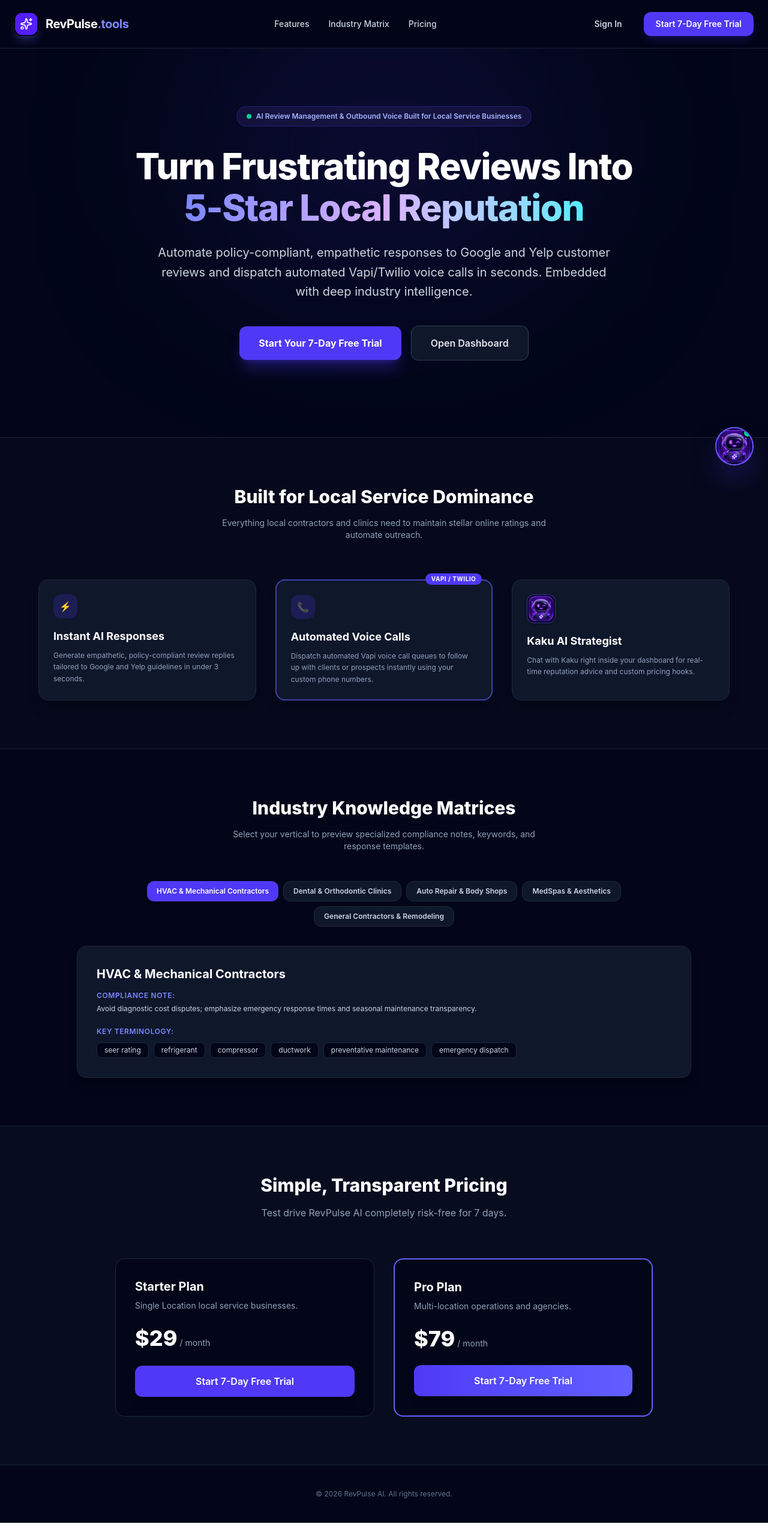
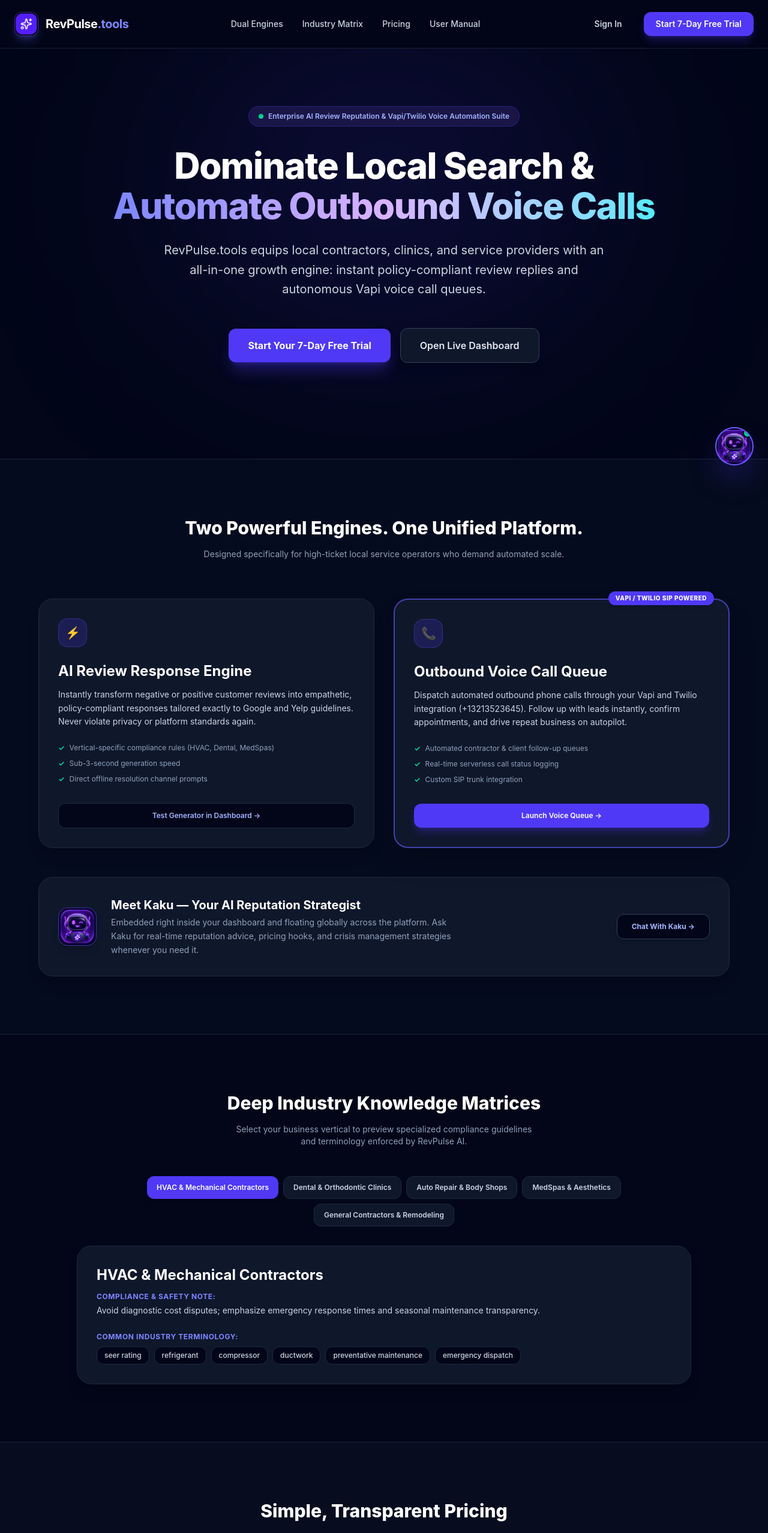
Before and after one commit to dkakucorp-lgtm/revpulse-ai, a React (Vite) app: page / in a window 1280 px wide. Shown: the top 2556 px of the page at 60% size. Built offline with nearby package versions, Linux system fonts and the light colour scheme.

Commit message:
Redesign LandingPage with dual-engine AI review and Vapi voice positioning, Kaku spotlight, and comprehensive footer links

```diff
--- a/src/components/LandingPage.jsx
+++ b/src/components/LandingPage.jsx
@@ -13,13 +13,13 @@ export default function LandingPage() {
     <div className="min-h-screen bg-slate-950 text-slate-100 font-sans antialiased selection:bg-indigo-500 selection:text-white">
 
       {/* Top Navigation */}
-      <nav className="border-b border-slate-800/80 bg-slate-950/80 backdrop-blur-md sticky top-0 z-50">
+      <nav className="border-b border-slate-800/80 bg-slate-950/90 backdrop-blur-md sticky top-0 z-50">
         <div className="max-w-7xl mx-auto px-6 h-20 flex items-center justify-between">
           <div className="flex items-center space-x-3">
             <img
               src="/logo.png"
               alt="RevPulse Logo"
-              className="w-10 h-10 rounded-xl object-cover bg-indigo-950 flex-shrink-0 shadow-lg shadow-indigo-500/30"
+              className="w-10 h-10 rounded-xl object-cover bg-indigo-950 flex-shrink-0 shadow-lg shadow-indigo-500/30 border border-indigo-500/30"
             />
             <span className="font-bold text-xl tracking-tight text-white">
               RevPulse<span className="text-indigo-400">.tools</span>
@@ -27,9 +27,10 @@ export default function LandingPage() {
           </div>
 
           <div className="hidden md:flex items-center space-x-8 text-sm font-medium text-slate-300">
-            <a href="#features" className="hover:text-white transition">Features</a>
+            <a href="#features" className="hover:text-white transition">Dual Engines</a>
             <a href="#matrix" className="hover:text-white transition">Industry Matrix</a>
             <a href="#pricing" className="hover:text-white transition">Pricing</a>
+            <a href="/manual" className="hover:text-white transition">User Manual</a>
           </div>
 
           <div className="flex items-center space-x-4">
@@ -41,7 +42,7 @@ export default function LandingPage() {
             </button>
             <button
               onClick={() => setIsAuthOpen(true)}
-              className="px-5 py-2.5 text-sm font-semibold text-white bg-indigo-600 hover:bg-indigo-500 rounded-xl transition shadow-lg shadow-indigo-600/20"
+              className="px-5 py-2.5 text-sm font-semibold text-white bg-indigo-600 hover:bg-indigo-500 rounded-xl transition shadow-lg shadow-indigo-600/30"
             >
               Start 7-Day Free Trial
             </button>
@@ -49,28 +50,28 @@ export default function LandingPage() {
         </div>
       </nav>
 
-      {/* Hero Section */}
-      <section className="relative pt-24 pb-20 px-6 overflow-hidden">
-        <div className="absolute top-1/4 left-1/2 -translate-x-1/2 -translate-y-1/2 w-[600px] h-[400px] bg-indigo-600/15 rounded-full blur-[140px] pointer-events-none"></div>
+      {/* Hero Section: Dual-Pillar Positioning */}
+      <section className="relative pt-24 pb-24 px-6 overflow-hidden">
+        <div className="absolute top-1/3 left-1/2 -translate-x-1/2 -translate-y-1/2 w-[700px] h-[450px] bg-indigo-600/15 rounded-full blur-[150px] pointer-events-none"></div>
 
         <div className="max-w-5xl mx-auto text-center relative z-10">
-          <div className="inline-flex items-center space-x-2 px-4 py-2 rounded-full bg-indigo-950/60 border border-indigo-800/50 text-indigo-300 text-xs font-semibold mb-8 backdrop-blur-sm">
+          <div className="inline-flex items-center space-x-2 px-4 py-2 rounded-full bg-indigo-950/80 border border-indigo-800/60 text-indigo-300 text-xs font-semibold mb-8 backdrop-blur-sm shadow-inner">
             <span className="flex h-2 w-2 rounded-full bg-emerald-400 animate-pulse"></span>
-            <span>AI Review Management & Outbound Voice Built for Local Service Businesses</span>
+            <span>Enterprise AI Review Reputation & Vapi/Twilio Voice Automation Suite</span>
           </div>
 
-          <h1 className="text-4xl sm:text-6xl font-extrabold tracking-tight text-white leading-[1.15] mb-6">
-            Turn Frustrating Reviews Into <br className="hidden sm:inline" />
+          <h1 className="text-4xl sm:text-6xl font-extrabold tracking-tight text-white leading-[1.12] mb-6">
+            Dominate Local Search & <br className="hidden sm:inline" />
             <span className="bg-gradient-to-r from-indigo-400 via-purple-300 to-cyan-300 bg-clip-text text-transparent">
-              5-Star Local Reputation
+              Automate Outbound Voice Calls
             </span>
           </h1>
 
-          <p className="text-lg sm:text-xl text-slate-300 max-w-3xl mx-auto mb-10 leading-relaxed font-normal">
-            Automate policy-compliant, empathetic responses to Google and Yelp customer reviews and dispatch automated Vapi/Twilio voice calls in seconds. Embedded with deep industry intelligence.
+          <p className="text-lg sm:text-xl text-slate-300 max-w-3xl mx-auto mb-12 leading-relaxed font-normal">
+            RevPulse.tools equips local contractors, clinics, and service providers with an all-in-one growth engine: instant policy-compliant review replies and autonomous Vapi voice call queues.
           </p>
 
-          <div className="flex flex-col sm:flex-row items-center justify-center gap-4 mb-12">
+          <div className="flex flex-col sm:flex-row items-center justify-center gap-4 mb-16">
             <button
               onClick={() => setIsAuthOpen(true)}
               className="w-full sm:w-auto px-8 py-4 bg-indigo-600 hover:bg-indigo-500 text-white font-bold rounded-xl text-base shadow-xl shadow-indigo-600/30 transition transform hover:-translate-y-0.5"
@@ -79,53 +80,122 @@ export default function LandingPage() {
             </button>
             <a
               href="/app"
-              className="w-full sm:w-auto px-8 py-4 bg-slate-900 hover:bg-slate-800 border border-slate-700 text-slate-200 font-semibold rounded-xl text-base transition text-center"
+              className="w-full sm:w-auto px-8 py-4 bg-slate-900 hover:bg-slate-800 border border-slate-700 text-slate-200 font-semibold rounded-xl text-base transition text-center shadow-lg"
             >
-              Open Dashboard
+              Open Live Dashboard
             </a>
           </div>
         </div>
       </section>
 
-      {/* Features Section */}
-      <section id="features" className="py-20 px-6 bg-slate-900/20 border-t border-slate-800/80">
+      {/* Dual Core Engines Section */}
+      <section id="features" className="py-24 px-6 bg-slate-900/30 border-t border-slate-800/80">
         <div className="max-w-6xl mx-auto">
           <div className="text-center mb-16">
-            <h2 className="text-3xl font-extrabold text-white mb-4">Built for Local Service Dominance</h2>
-            <p className="text-slate-400 max-w-xl mx-auto text-sm">Everything local contractors and clinics need to maintain stellar online ratings and automate outreach.</p>
+            <h2 className="text-3xl font-extrabold text-white mb-4">Two Powerful Engines. One Unified Platform.</h2>
+            <p className="text-slate-400 max-w-2xl mx-auto text-sm">Designed specifically for high-ticket local service operators who demand automated scale.</p>
           </div>
 
-          <div className="grid grid-cols-1 md:grid-cols-3 gap-8">
-            <div className="bg-slate-900 border border-slate-800 rounded-2xl p-6 shadow-xl">
-              <div className="w-10 h-10 rounded-xl bg-indigo-600/20 text-indigo-400 flex items-center justify-center font-bold mb-4">⚡</div>
-              <h3 className="text-lg font-bold text-white mb-2">Instant AI Responses</h3>
-              <p className="text-slate-400 text-xs leading-relaxed">Generate empathetic, policy-compliant review replies tailored to Google and Yelp guidelines in under 3 seconds.</p>
+          <div className="grid grid-cols-1 md:grid-cols-2 gap-8 mb-12">
+            {/* Engine 1: Review Management */}
+            <div className="bg-slate-900 border border-slate-800 rounded-3xl p-8 shadow-xl flex flex-col justify-between">
+              <div>
+                <div className="w-12 h-12 rounded-2xl bg-indigo-600/20 text-indigo-400 flex items-center justify-center font-bold text-xl mb-6 border border-indigo-500/30">
+                  ⚡
+                </div>
+                <h3 className="text-2xl font-bold text-white mb-3">AI Review Response Engine</h3>
+                <p className="text-slate-300 text-sm leading-relaxed mb-6">
+                  Instantly transform negative or positive customer reviews into empathetic, policy-compliant responses tailored exactly to Google and Yelp guidelines. Never violate privacy or platform standards again.
+                </p>
+                <ul className="space-y-2.5 text-xs text-slate-400 mb-8">
+                  <li className="flex items-center space-x-2">
+                    <span className="text-emerald-400 font-bold">✓</span>
+                    <span>Vertical-specific compliance rules (HVAC, Dental, MedSpas)</span>
+                  </li>
+                  <li className="flex items-center space-x-2">
+                    <span className="text-emerald-400 font-bold">✓</span>
+                    <span>Sub-3-second generation speed</span>
+                  </li>
+                  <li className="flex items-center space-x-2">
+                    <span className="text-emerald-400 font-bold">✓</span>
+                    <span>Direct offline resolution channel prompts</span>
+                  </li>
+                </ul>
+              </div>
+              <a
+                href="/app"
+                className="inline-flex items-center justify-center py-3 bg-slate-950 hover:bg-indigo-950 border border-slate-800 text-indigo-300 font-semibold rounded-xl text-xs transition"
+              >
+                Test Generator in Dashboard &rarr;
+              </a>
             </div>
 
-            <div className="bg-slate-900 border-2 border-indigo-500/60 rounded-2xl p-6 shadow-xl relative">
-              <div className="absolute -top-3 right-4 bg-indigo-600 text-white text-[10px] font-bold px-2.5 py-0.5 rounded-full uppercase tracking-wider">Vapi / Twilio</div>
-              <div className="w-10 h-10 rounded-xl bg-indigo-600/20 text-indigo-400 flex items-center justify-center font-bold mb-4">📞</div>
-              <h3 className="text-lg font-bold text-white mb-2">Automated Voice Calls</h3>
-              <p className="text-slate-400 text-xs leading-relaxed">Dispatch automated Vapi voice call queues to follow up with clients or prospects instantly using your custom phone numbers.</p>
+            {/* Engine 2: Outbound Voice Calls */}
+            <div className="bg-slate-900 border-2 border-indigo-500/60 rounded-3xl p-8 shadow-2xl relative flex flex-col justify-between">
+              <div className="absolute -top-3.5 right-6 bg-indigo-600 text-white text-[10px] font-extrabold px-3 py-1 rounded-full uppercase tracking-wider shadow-md">
+                Vapi / Twilio SIP Powered
+              </div>
+              <div>
+                <div className="w-12 h-12 rounded-2xl bg-indigo-600/20 text-indigo-400 flex items-center justify-center font-bold text-xl mb-6 border border-indigo-500/30">
+                  📞
+                </div>
+                <h3 className="text-2xl font-bold text-white mb-3">Outbound Voice Call Queue</h3>
+                <p className="text-slate-300 text-sm leading-relaxed mb-6">
+                  Dispatch automated outbound phone calls through your Vapi and Twilio integration (+13213523645). Follow up with leads instantly, confirm appointments, and drive repeat business on autopilot.
+                </p>
+                <ul className="space-y-2.5 text-xs text-slate-400 mb-8">
+                  <li className="flex items-center space-x-2">
+                    <span className="text-emerald-400 font-bold">✓</span>
+                    <span>Automated contractor & client follow-up queues</span>
+                  </li>
+                  <li className="flex items-center space-x-2">
+                    <span className="text-emerald-400 font-bold">✓</span>
+                    <span>Real-time serverless call status logging</span>
+                  </li>
+                  <li className="flex items-center space-x-2">
+                    <span className="text-emerald-400 font-bold">✓</span>
+                    <span>Custom SIP trunk integration</span>
+                  </li>
+                </ul>
+              </div>
+              <a
+                href="/app"
+                className="inline-flex items-center justify-center py-3 bg-indigo-600 hover:bg-indigo-500 text-white font-semibold rounded-xl text-xs transition shadow-lg shadow-indigo-600/30"
+              >
+                Launch Voice Queue &rarr;
+              </a>
             </div>
+          </div>
 
-            <div className="bg-slate-900 border border-slate-800 rounded-2xl p-6 shadow-xl">
-              <div className="w-12 h-12 rounded-xl bg-indigo-950 border border-indigo-500/40 overflow-hidden flex items-center justify-center mb-4 shadow-md">
+          {/* Kaku AI Strategist Spotlight Card */}
+          <div className="bg-slate-900 border border-slate-800 rounded-3xl p-8 shadow-xl flex flex-col sm:flex-row items-center justify-between gap-8">
+            <div className="flex items-center space-x-6">
+              <div className="w-16 h-16 rounded-2xl bg-indigo-950 border border-indigo-500/40 overflow-hidden flex-shrink-0 shadow-lg">
                 <img src="/kaku-mascot.png" alt="Kaku AI Mascot" className="w-full h-full object-cover" />
               </div>
-              <h3 className="text-lg font-bold text-white mb-2">Kaku AI Strategist</h3>
-              <p className="text-slate-400 text-xs leading-relaxed">Chat with Kaku right inside your dashboard for real-time reputation advice and custom pricing hooks.</p>
+              <div>
+                <h3 className="text-xl font-bold text-white mb-1">Meet Kaku — Your AI Reputation Strategist</h3>
+                <p className="text-slate-400 text-xs sm:text-sm leading-relaxed max-w-xl">
+                  Embedded right inside your dashboard and floating globally across the platform. Ask Kaku for real-time reputation advice, pricing hooks, and crisis management strategies whenever you need it.
+                </p>
+              </div>
             </div>
+            <button
+              onClick={() => setIsAuthOpen(true)}
+              className="px-6 py-3 bg-slate-950 hover:bg-indigo-950 border border-slate-700 text-indigo-300 font-bold rounded-xl text-xs transition whitespace-nowrap shadow-md"
+            >
+              Chat With Kaku &rarr;
+            </button>
           </div>
         </div>
       </section>
 
       {/* Industry Matrix Section */}
-      <section id="matrix" className="py-20 px-6 bg-slate-950 border-t border-slate-800/80">
+      <section id="matrix" className="py-24 px-6 bg-slate-950 border-t border-slate-800/80">
         <div className="max-w-5xl mx-auto">
           <div className="text-center mb-12">
-            <h2 className="text-3xl font-extrabold text-white mb-4">Industry Knowledge Matrices</h2>
-            <p className="text-slate-400 text-sm max-w-lg mx-auto">Select your vertical to preview specialized compliance notes, keywords, and response templates.</p>
+            <h2 className="text-3xl font-extrabold text-white mb-4">Deep Industry Knowledge Matrices</h2>
+            <p className="text-slate-400 text-sm max-w-lg mx-auto">Select your business vertical to preview specialized compliance guidelines and terminology enforced by RevPulse AI.</p>
           </div>
 
           <div className="flex flex-wrap justify-center gap-2 mb-8">
@@ -133,7 +203,7 @@ export default function LandingPage() {
               <button
                 key={ind.id}
                 onClick={() => setSelectedIndustry(ind.id)}
-                className={`px-4 py-2 rounded-xl text-xs font-semibold transition ${
+                className={`px-4 py-2.5 rounded-xl text-xs font-semibold transition ${
                   selectedIndustry === ind.id
                     ? 'bg-indigo-600 text-white shadow-md'
                     : 'bg-slate-900 text-slate-300 hover:bg-slate-800 border border-slate-800'
@@ -145,17 +215,17 @@ export default function LandingPage() {
           </div>
 
           {industryKnowledgeData[selectedIndustry] && (
-            <div className="bg-slate-900 border border-slate-800 rounded-2xl p-8 shadow-xl">
-              <h3 className="text-xl font-bold text-white mb-2">{industryKnowledgeData[selectedIndustry].name}</h3>
-              <div className="mb-4">
-                <span className="text-xs font-semibold text-indigo-400 uppercase tracking-wider">Compliance Note:</span>
-                <p className="text-xs text-slate-300 mt-1">{industryKnowledgeData[selectedIndustry].complianceNotes}</p>
+            <div className="bg-slate-900 border border-slate-800 rounded-3xl p-8 shadow-xl">
+              <h3 className="text-2xl font-bold text-white mb-3">{industryKnowledgeData[selectedIndustry].name}</h3>
+              <div className="mb-6">
+                <span className="text-xs font-bold text-indigo-400 uppercase tracking-wider block mb-1">Compliance & Safety Note:</span>
+                <p className="text-xs sm:text-sm text-slate-300 leading-relaxed">{industryKnowledgeData[selectedIndustry].complianceNotes}</p>
               </div>
               <div>
-                <span className="text-xs font-semibold text-indigo-400 uppercase tracking-wider">Key Terminology:</span>
-                <div className="flex flex-wrap gap-2 mt-2">
+                <span className="text-xs font-bold text-indigo-400 uppercase tracking-wider block mb-2">Common Industry Terminology:</span>
+                <div className="flex flex-wrap gap-2">
                   {industryKnowledgeData[selectedIndustry].commonKeywords.map((kw, i) => (
-                    <span key={i} className="px-3 py-1 bg-slate-950 text-slate-300 border border-slate-800 rounded-lg text-xs">
+                    <span key={i} className="px-3 py-1.5 bg-slate-950 text-slate-300 border border-slate-800 rounded-xl text-xs font-medium">
                       {kw}
                     </span>
                   ))}
@@ -167,45 +237,76 @@ export default function LandingPage() {
       </section>
 
       {/* Pricing Section */}
-      <section id="pricing" className="py-20 px-6 bg-slate-900/40 border-t border-slate-800/80">
+      <section id="pricing" className="py-24 px-6 bg-slate-900/40 border-t border-slate-800/80">
         <div className="max-w-6xl mx-auto">
           <div className="text-center mb-16">
             <h2 className="text-3xl font-extrabold text-white mb-4">Simple, Transparent Pricing</h2>
-            <p className="text-slate-400 max-w-xl mx-auto text-base">Test drive RevPulse AI completely risk-free for 7 days.</p>
+            <p className="text-slate-400 max-w-xl mx-auto text-base">Test drive both review automation and voice call queues completely risk-free for 7 days.</p>
           </div>
 
           <div className="grid grid-cols-1 md:grid-cols-2 gap-8 max-w-4xl mx-auto">
             {/* Starter Plan */}
-            <div className="bg-slate-950 border border-slate-800 rounded-2xl p-8 flex flex-col justify-between">
+            <div className="bg-slate-950 border border-slate-800 rounded-3xl p-8 flex flex-col justify-between shadow-xl">
               <div>
-                <h3 className="text-xl font-bold text-white mb-2">Starter Plan</h3>
-                <p className="text-slate-400 text-sm mb-6">Single Location local service businesses.</p>
+                <h3 className="text-2xl font-bold text-white mb-2">Starter Plan</h3>
+                <p className="text-slate-400 text-sm mb-6">Ideal for single-location local service businesses.</p>
                 <div className="mb-6">
-                  <span className="text-4xl font-extrabold text-white">$29</span>
+                  <span className="text-5xl font-extrabold text-white">$29</span>
                   <span className="text-slate-400 text-sm"> / month</span>
                 </div>
+                <ul className="space-y-3 text-xs text-slate-300 mb-8">
+                  <li className="flex items-center space-x-2">
+                    <span className="text-emerald-400 font-bold">✓</span>
+                    <span>AI Review Generator (All Verticals)</span>
+                  </li>
+                  <li className="flex items-center space-x-2">
+                    <span className="text-emerald-400 font-bold">✓</span>
+                    <span>Kaku AI Strategist Access</span>
+                  </li>
+                  <li className="flex items-center space-x-2">
+                    <span className="text-emerald-400 font-bold">✓</span>
+                    <span>Standard Vapi Voice Queue Support</span>
+                  </li>
+                </ul>
               </div>
               <a
                 href={STRIPE_STARTER_LINK}
-                className="w-full block text-center py-3.5 bg-indigo-600 hover:bg-indigo-500 text-white font-semibold rounded-xl transition shadow-lg"
+                className="w-full block text-center py-4 bg-indigo-600 hover:bg-indigo-500 text-white font-bold rounded-xl transition shadow-lg shadow-indigo-600/30"
               >
                 Start 7-Day Free Trial
               </a>
             </div>
 
             {/* Pro Plan */}
-            <div className="bg-slate-950 border-2 border-indigo-500 rounded-2xl p-8 flex flex-col justify-between">
+            <div className="bg-slate-950 border-2 border-indigo-500 rounded-3xl p-8 flex flex-col justify-between shadow-2xl relative">
+              <div className="absolute -top-3.5 right-6 bg-indigo-600 text-white text-[10px] font-extrabold px-3 py-1 rounded-full uppercase tracking-wider shadow-md">
+                Most Popular
+              </div>
               <div>
-                <h3 className="text-xl font-bold text-white mb-2">Pro Plan</h3>
-                <p className="text-slate-400 text-sm mb-6">Multi-location operations and agencies.</p>
+                <h3 className="text-2xl font-bold text-white mb-2">Pro Plan</h3>
+                <p className="text-slate-400 text-sm mb-6">For multi-location operations and growing agencies.</p>
                 <div className="mb-6">
-                  <span className="text-4xl font-extrabold text-white">$79</span>
+                  <span className="text-5xl font-extrabold text-white">$79</span>
                   <span className="text-slate-400 text-sm"> / month</span>
                 </div>
+                <ul className="space-y-3 text-xs text-slate-300 mb-8">
+                  <li className="flex items-center space-x-2">
+                    <span className="text-emerald-400 font-bold">✓</span>
+                    <span>Unlimited AI Review Responses</span>
+                  </li>
+                  <li className="flex items-center space-x-2">
+                    <span className="text-emerald-400 font-bold">✓</span>
+                    <span>Priority Vapi / Twilio Voice Dispatch</span>
+                  </li>
+                  <li className="flex items-center space-x-2">
+                    <span className="text-emerald-400 font-bold">✓</span>
+                    <span>Multi-location matrix management</span>
+                  </li>
+                </ul>
               </div>
               <a
                 href={STRIPE_PRO_LINK}
-                className="w-full block text-center py-3.5 bg-gradient-to-r from-indigo-600 to-indigo-500 text-white font-semibold rounded-xl transition shadow-lg"
+                className="w-full block text-center py-4 bg-gradient-to-r from-indigo-600 to-indigo-500 hover:from-indigo-500 hover:to-indigo-400 text-white font-bold rounded-xl transition shadow-lg shadow-indigo-600/30"
               >
                 Start 7-Day Free Trial
               </a>
@@ -223,9 +324,21 @@ export default function LandingPage() {
         }}
       />
 
-      {/* Footer */}
-      <footer className="py-10 border-t border-slate-800/80 text-center text-xs text-slate-500">
-        <p>&copy; {new Date().getFullYear()} RevPulse AI. All rights reserved.</p>
+      {/* Footer with Important Links & Support */}
+      <footer className="py-16 border-t border-slate-800/80 bg-slate-950 text-xs text-slate-400">
+        <div className="max-w-6xl mx-auto px-6 flex flex-col md:flex-row items-center justify-between gap-6">
+          <div className="flex items-center space-x-3">
+            <img src="/logo.png" alt="RevPulse Logo" className="w-8 h-8 rounded-xl object-cover bg-indigo-950" />
+            <span className="font-bold text-white text-sm">RevPulse<span className="text-indigo-400">.tools</span> &copy; {new Date().getFullYear()}</span>
+          </div>
+
+          <div className="flex flex-wrap items-center justify-center gap-6 font-medium">
+            <a href="/manual" className="hover:text-white transition">User Manual</a>
+            <a href="/privacy" className="hover:text-white transition">Privacy Policy</a>
+            <a href="/terms" className="hover:text-white transition">Terms of Service</a>
+            <a href="mailto:support@revpulse.tools" className="text-indigo-400 hover:text-indigo-300 transition font-semibold">support@revpulse.tools</a>
+          </div>
+        </div>
       </footer>
     </div>
   );
```
